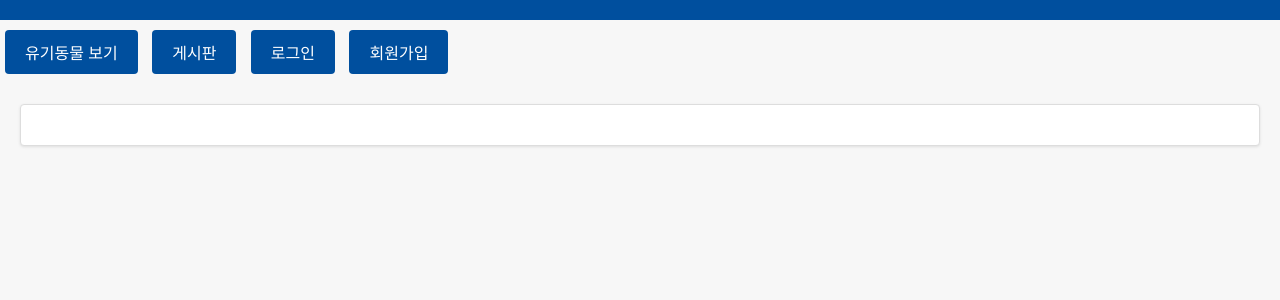
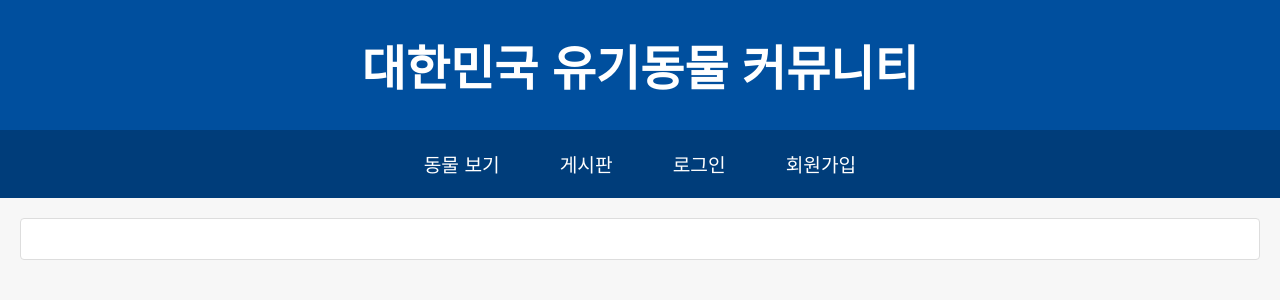
Before and after one commit to vsssksvss/abandoned-animals-pjt, a Node server app: page / in a window 1280 px wide. Shown: the top 300 px of the page. Run offline with Node 20, Linux system fonts and the light colour scheme; some libraries are stand-ins or nearby versions.

Commit message:
프론트 수정정

```diff
--- a/db_init.js
+++ b/db_init.js
@@ -36,6 +36,7 @@ db.run(`
   )
 `);
 
+// animal 테이블
 db.run(`
   CREATE TABLE IF NOT EXISTS animals (
     id TEXT PRIMARY KEY,
--- a/public/index.html
+++ b/public/index.html
@@ -1,23 +1,30 @@
-<!-- public/index.html -->
 <!DOCTYPE html>
 <html lang="ko">
 <head>
   <meta charset="UTF-8">
-  <title>유기동물 커뮤니티</title>
+  <title>대한민국 유기동물 커뮤니티</title>
+  <!-- Google Fonts에서 Noto Sans KR 로드 -->
+  <link href="https://fonts.googleapis.com/css2?family=Noto+Sans+KR&display=swap" rel="stylesheet">
   <link rel="stylesheet" href="/style.css">
-  <!-- 구글 폰트 등 추가 가능 -->
 </head>
 <body>
-  <div id="user-info"></div>
-  <div id="nav">
-    <button id="btn-animals">유기동물 보기</button>
+  <!-- 상단 헤더 -->
+  <header id="header">
+    <h1>대한민국 유기동물 커뮤니티</h1>
+  </header>
+
+  <!-- 네비게이션 바 -->
+  <nav id="nav">
+    <button id="btn-animals">동물 보기</button>
     <button id="btn-board">게시판</button>
     <button id="btn-login">로그인</button>
     <button id="btn-signup">회원가입</button>
-  </div>
+  </nav>
+
+  <!-- 콘텐츠 영역 -->
   <div id="content"></div>
 
-  <!-- body 하단에 스크립트 삽입 -->
+  <!-- 클라이언트 스크립트 -->
   <script src="/main.js"></script>
 </body>
 </html>
--- a/public/style.css
+++ b/public/style.css
@@ -1,118 +1,112 @@
-/* 초기화 */
+/* 기본 초기화 */
 * {
   margin: 0;
   padding: 0;
   box-sizing: border-box;
 }
 
-/* 기본 폰트 및 배경 설정 */
+/* 전체 body 스타일 */
 body {
   font-family: 'Noto Sans KR', Arial, sans-serif;
   background-color: #f7f7f7;
   color: #333;
-  line-height: 1.6;
-  padding-bottom: 50px; /* 하단 여백 추가 */
 }
 
-/* 사용자 정보 영역: 상단 바 (대한민국 정부 사이트 느낌의 깔끔한 파란색) */
-#user-info {
+/* 상단 헤더 스타일: 정부 사이트 느낌의 깔끔한 파란색 배경에 흰색 제목 */
+#header {
   background-color: #004f9e;
-  color: #fff;
-  padding: 10px 20px;
-  text-align: right;
-  font-size: 1rem;
+  padding: 30px 20px;
+  text-align: center;
 }
 
-/* 네비게이션 버튼 스타일 */
-button {
-  padding: 10px 20px;
-  margin: 10px 5px;
-  border: none;
-  border-radius: 4px;
-  background-color: #004f9e;
+#header h1 {
+  font-size: 3rem;
   color: #fff;
-  font-size: 1rem;
-  cursor: pointer;
-  transition: background-color 0.3s ease;
+  font-weight: 700;
 }
 
-button:hover {
+/* 네비게이션 바 스타일 */
+#nav {
   background-color: #003d7a;
-}
-
-/* 콘텐츠 영역 스타일 */
-#content {
-  background-color: #fff;
-  padding: 20px;
-  margin: 20px;
-  border: 1px solid #ddd;
-  border-radius: 4px;
-  box-shadow: 0 1px 3px rgba(0,0,0,0.1);
-}
-
-/* 제목(h2) 스타일 */
-h2 {
-  font-size: 1.5rem;
-  margin-bottom: 20px;
-  border-bottom: 2px solid #004f9e;
-  padding-bottom: 10px;
-  color: #004f9e;
-}
-
-/* 카드 그리드 레이아웃: 동물 리스트 등에 사용 */
-.grid {
-  display: grid;
-  grid-template-columns: repeat(auto-fill, minmax(250px, 1fr));
-  gap: 20px;
-  margin-top: 20px;
-}
-
-/* 카드 스타일 */
-.card {
-  background-color: #fff;
-  border: 1px solid #ddd;
-  border-radius: 4px;
-  padding: 15px;
-  text-align: center;
-  box-shadow: 0 1px 3px rgba(0,0,0,0.1);
-}
-
-.card img {
-  max-width: 100%;
-  height: auto;
-  border-bottom: 1px solid #ddd;
-  margin-bottom: 15px;
-}
-
-/* 게시판 목록 스타일 */
-ul {
-  list-style-type: none;
-  padding: 0;
-}
-
-ul li {
-  border-bottom: 1px solid #ddd;
+  display: flex;
+  justify-content: center;
+  align-items: center;
   padding: 10px 0;
 }
 
-ul li:last-child {
-  border-bottom: none;
+#nav button {
+  background: none;
+  border: none;
+  color: #fff;
+  font-size: 1.2rem;
+  margin: 0 15px;
+  cursor: pointer;
+  padding: 10px 15px;
+  transition: background-color 0.3s ease, color 0.3s ease;
 }
 
-/* 양식(form) 스타일 */
-form {
-  margin-top: 20px;
+#nav button:hover {
+  background-color: #fff;
+  color: #003d7a;
+  border-radius: 4px;
 }
 
-form input, form textarea {
-  width: 100%;
-  padding: 10px;
-  margin-bottom: 10px;
+/* 콘텐츠 영역 */
+#content {
+  padding: 20px;
+  margin: 20px;
+  background-color: #fff;
   border: 1px solid #ddd;
   border-radius: 4px;
 }
 
-form button {
-  background-color: #004f9e;
-  color: #fff;
+/* 기타: 버튼 및 기타 요소 기본 스타일 (이미 작성했던 스타일 적용 가능) */
+button {
+  font-family: inherit;
 }
+/* 글 작성 폼 컨테이너 스타일 */
+#post-form {
+  background-color: #f9f9f9;     /* 밝은 회색 배경으로 눈에 편안함 제공 */
+  border: 1px solid #ddd;        /* 연한 회색 테두리 */
+  border-radius: 6px;            /* 살짝 둥근 모서리 */
+  padding: 20px;                 /* 내부 여백 */
+  margin: 20px 0;                /* 위아래 여백 */
+  box-shadow: 0 2px 4px rgba(0,0,0,0.1);  /* 약간의 그림자 효과로 부각 */
+}
+
+/* 글 작성 입력 필드 및 텍스트 영역 스타일 */
+#post-form input,
+#post-form textarea {
+  width: 100%;                   /* 가로 전체 사용 */
+  padding: 12px 10px;            /* 적당한 내부 여백 */
+  margin-bottom: 15px;           /* 아래쪽 여백 */
+  border: 1px solid #ccc;        /* 기본 테두리 색상 */
+  border-radius: 4px;            /* 모서리를 둥글게 */
+  font-size: 1rem;               /* 읽기 좋은 글자 크기 */
+  transition: border-color 0.3s ease;
+}
+
+/* 포커스 시 테두리 색상 변경 */
+#post-form input:focus,
+#post-form textarea:focus {
+  border-color: #004f9e;
+  outline: none;
+}
+
+/* 글 작성 버튼 스타일 */
+#post-form button {
+  display: inline-block;
+  background-color: #004f9e;     /* 정부 사이트 느낌의 파란색 */
+  color: #fff;                   /* 흰색 텍스트 */
+  border: none;                  /* 테두리 없음 */
+  padding: 12px 25px;            /* 적당한 내부 여백 */
+  font-size: 1rem;               /* 버튼 글자 크기 */
+  border-radius: 4px;            /* 둥근 모서리 */
+  cursor: pointer;               /* 마우스 커서 변경 */
+  transition: background-color 0.3s ease;  /* 부드러운 색상 전환 효과 */
+}
+
+/* 버튼 호버 시 스타일 */
+#post-form button:hover {
+  background-color: #003d7a;
+}
```
Also changed, not shown: index.js (+3 -4 lines).
